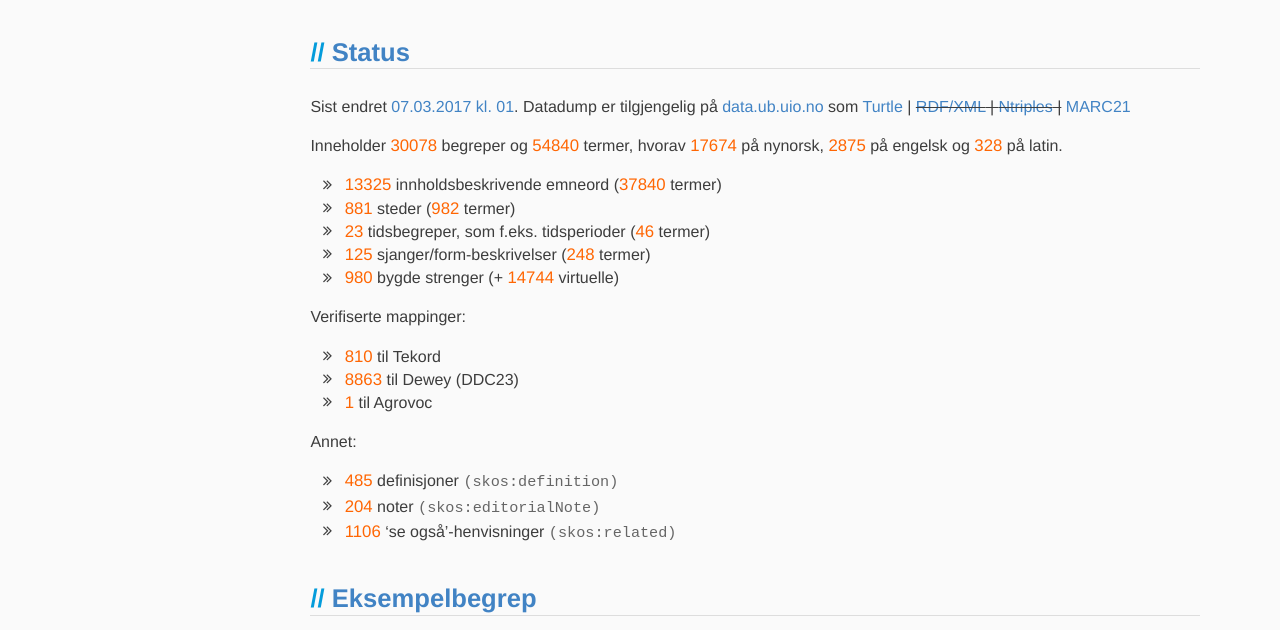
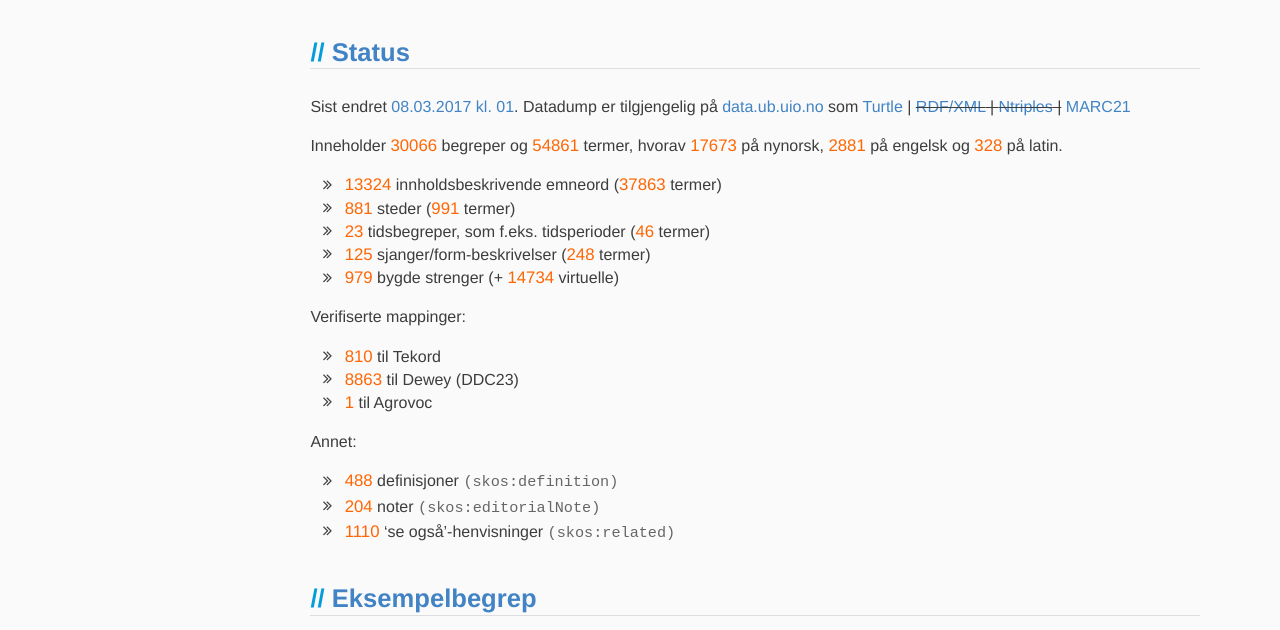
Before and after one commit to realfagstermer/realfagstermer.github.io, a Jekyll site: the page built from index.html, in a window 1280 px wide and 900 px high. Shown: the part 174-804 px from the top of the window. Built offline with Jekyll 4.4.1, drawn with Linux system fonts in a browser that asks for light colours; nearby versions of some CDN libraries; library files that are not in the unit come from our copies.

Commit message:
Update stats

```diff
--- a/_data/stats_current.json
+++ b/_data/stats_current.json
@@ -1,9 +1,9 @@
 {
-  "concepts": 30078,
-  "conceptsWithoutStrings": 14354,
+  "concepts": 30066,
+  "conceptsWithoutStrings": 14353,
   "facets": {
     "CompoundConcept": {
-      "concepts": 980,
+      "concepts": 979,
       "prefLabels": {},
       "terms": 0
     },
@@ -25,19 +25,19 @@
     },
     "Place": {
       "altLabels": {
-        "en": 9,
+        "en": 10,
         "la": 0,
-        "nb": 57,
-        "nn": 2
+        "nb": 62,
+        "nn": 3
       },
       "concepts": 881,
       "prefLabels": {
-        "en": 25,
+        "en": 26,
         "la": 1,
         "nb": 881,
-        "nn": 7
+        "nn": 8
       },
-      "terms": 982
+      "terms": 991
     },
     "Time": {
       "altLabels": {
@@ -57,22 +57,22 @@
     },
     "Topic": {
       "altLabels": {
-        "en": 414,
+        "en": 416,
         "la": 23,
-        "nb": 3706,
-        "nn": 4920
+        "nb": 3729,
+        "nn": 4942
       },
-      "concepts": 13325,
+      "concepts": 13324,
       "prefLabels": {
-        "en": 2409,
+        "en": 2411,
         "la": 304,
-        "nb": 13325,
-        "nn": 12739
+        "nb": 13324,
+        "nn": 12714
       },
-      "terms": 37840
+      "terms": 37863
     },
     "VirtualCompoundConcept": {
-      "concepts": 14744,
+      "concepts": 14734,
       "prefLabels": {},
       "terms": 0
     }
@@ -80,11 +80,11 @@
   "features": {
     "broadMatch": 1455,
     "closeMatch": 1543,
-    "definition": 485,
+    "definition": 488,
     "editorialNote": 204,
     "exactMatch": 6651,
     "narrowMatch": 0,
-    "related": 1106,
+    "related": 1110,
     "relatedMatch": 3195
   },
   "mappings": {
@@ -93,11 +93,11 @@
     "tekord": 810
   },
   "terms": {
-    "_sum": 54840,
-    "en": 2875,
+    "_sum": 54861,
+    "en": 2881,
     "la": 328,
-    "nb": 33963,
-    "nn": 17674
+    "nb": 33979,
+    "nn": 17673
   },
-  "ts": 1488849262
+  "ts": 1488935660
 }
```
Also changed, not shown: _data/stats.json.
